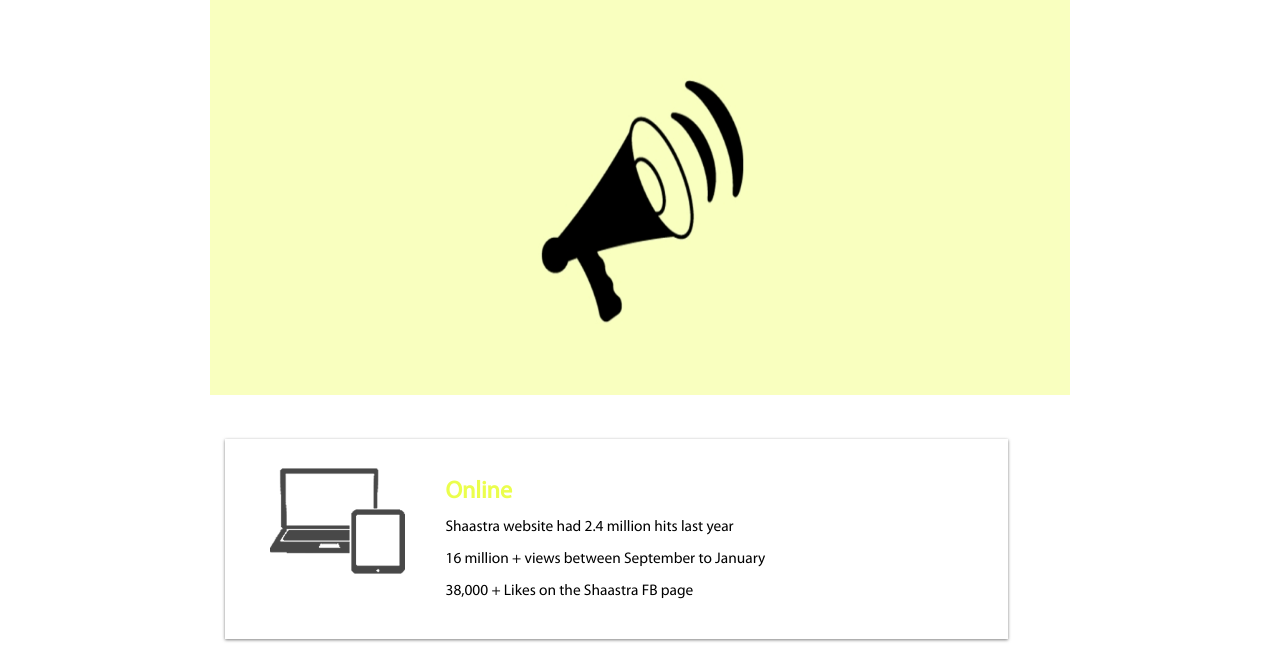
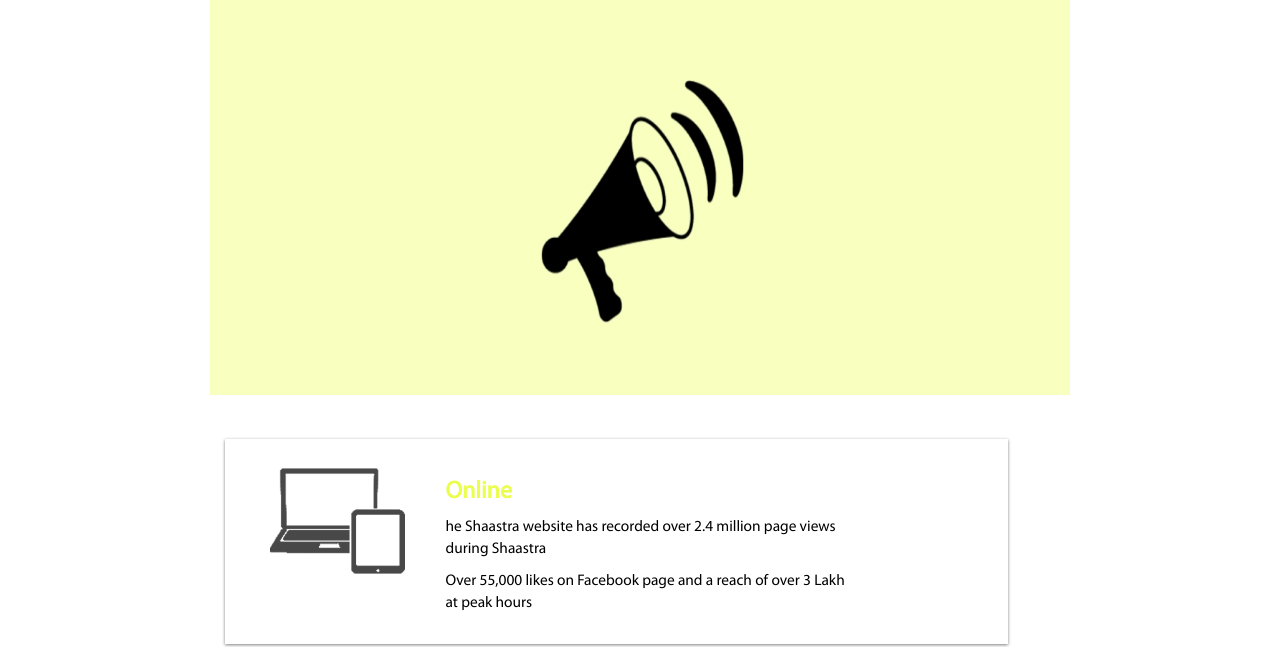
Before and after one commit to ShaastraWebops/e-brochure, a website: page app/index.html at #/publicity in a window 1280 px wide. Shown: the part 158-805 px from the top of the page. Drawn offline with nearby package versions, Linux system fonts and the light colour scheme; files that its build step writes are made by us from their sources; files whose address does not match are found by name.

Commit message:
Updated publicity stats

```diff
--- a/Gruntfile.js
+++ b/Gruntfile.js
@@ -72,7 +72,7 @@ module.exports = function (grunt) {
       options: {
         port: 8081,
         // Change this to '0.0.0.0' to access the server from outside.
-        hostname: 'shaastra.org',
+        hostname: 'localhost',
         livereload: 35729
       },
       livereload: {
--- a/app/views/spons-publicity.html
+++ b/app/views/spons-publicity.html
@@ -36,9 +36,8 @@
           <img style="float:left;" class="col-md-3 col-sm-10 col-xs-10" src="images/spons_img/23.png" alt="Image Not Found">
           <div class="col-md-7 col-sm-12 col-xs-12">
             <h2 class="sub-title-three">Online</h2>
-            <p class="content">Shaastra website had 2.4 million hits last year</p>
-            <p class="content">16 million + views between September to January</p>
-            <p class="content">38,000 + Likes on the Shaastra FB page</p>
+            <p class="content">he Shaastra website has recorded over 2.4 million page views during Shaastra</p>
+            <p class="content">Over 55,000 likes on Facebook page and a reach of over 3 Lakh at peak hours</p>
           </div>
         </div>
         <br />
```
Also changed, not shown: .tmp/styles/animate.css, .tmp/styles/fonts.css, .tmp/styles/menu.css, .tmp/styles/scrolling-nav.css, .tmp/styles/spons-avenues.css (added), .tmp/styles/spons-common.css, .tmp/styles/spons-events.css, .tmp/styles/spons-publicity.css (added), .tmp/styles/spons-quotes.css (added), .tmp/styles/spons-rep.css, .tmp/styles/spons-social.css, .tmp/styles/spons-why.css (added), .tmp/styles/spons-workshops.css.
